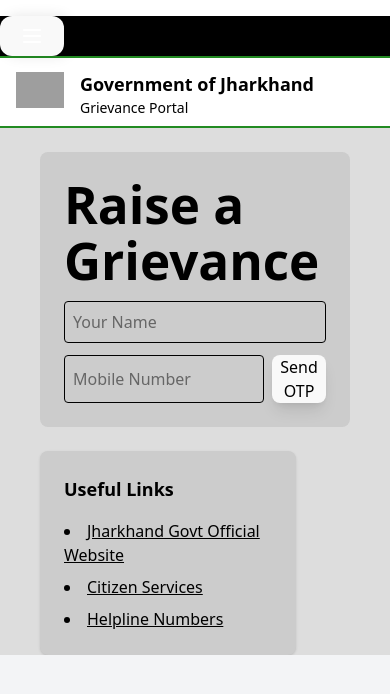
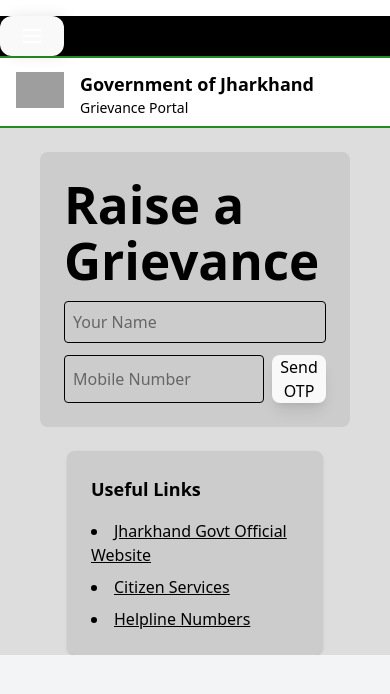
Before and after one commit to AaronSamuelM/Grievence_Portal, a React (Vite) app: page /grievance in a window 390 px wide. Shown: the top 694 px of the page. Built offline with nearby package versions, Linux system fonts and the light colour scheme; grey boxes are pictures that could not be loaded.

Commit message:
fine tuning page next is to add maps location and geofencing

```diff
--- a/package.json
+++ b/package.json
@@ -10,6 +10,7 @@
     "preview": "vite preview"
   },
   "dependencies": {
+    "@react-google-maps/api": "^2.20.7",
     "lucide-react": "^0.542.0",
     "react": "^19.1.1",
     "react-dom": "^19.1.1",
--- a/src/pages/Grievance.jsx
+++ b/src/pages/Grievance.jsx
@@ -61,7 +61,7 @@
     setOtpSent(true);
     setCooldown(60); // 60s cooldown
 
-    // TODO: 🔑 Call backend API to send OTP and return JWT for validation later
+    // TODO: Call backend API to send OTP and return JWT for validation later
 
     const timer = setInterval(() => {
       setCooldown((prev) => {
@@ -94,7 +94,7 @@
   }, []);
 
   return (
-    <div className="flex flex-col items-start gap-6 md:flex-row lg:flex-row overflow-y-clip px-10 pt-6 bg-[#ddd]">
+    <div className="flex flex-col  items-center gap-6 md:flex-row md:items-start lg:items-start lg:flex-row overflow-y-clip px-10 pt-6 bg-[#ddd]">
       <div className="flex-1 bg-[#ccc] p-6 rounded-lg">
         <h1 className="text-xl text-black font-bold mb-3">Raise a Grievance</h1>
 
```
Also changed, not shown: 1 other file (tests, documents, lock files or other folders).
